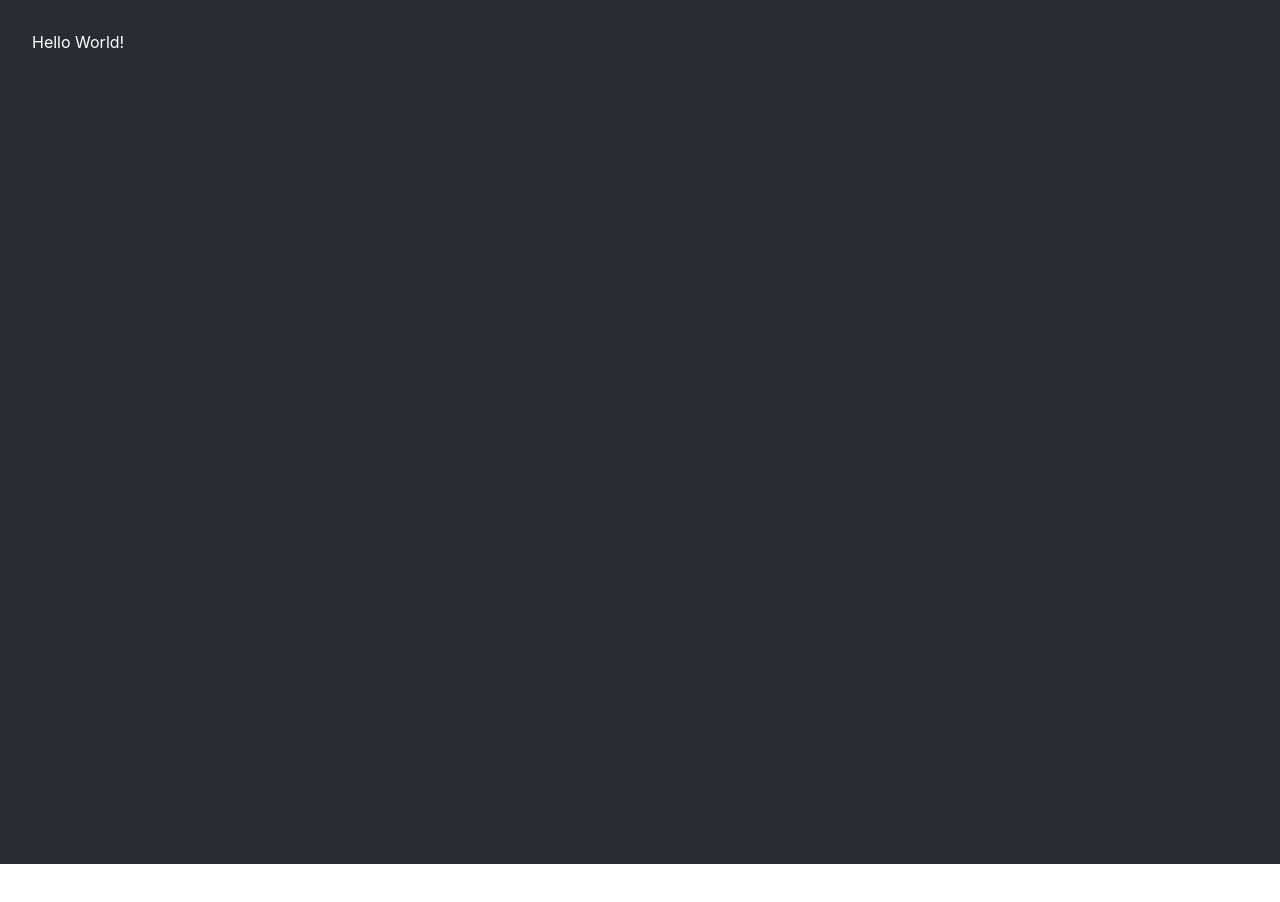
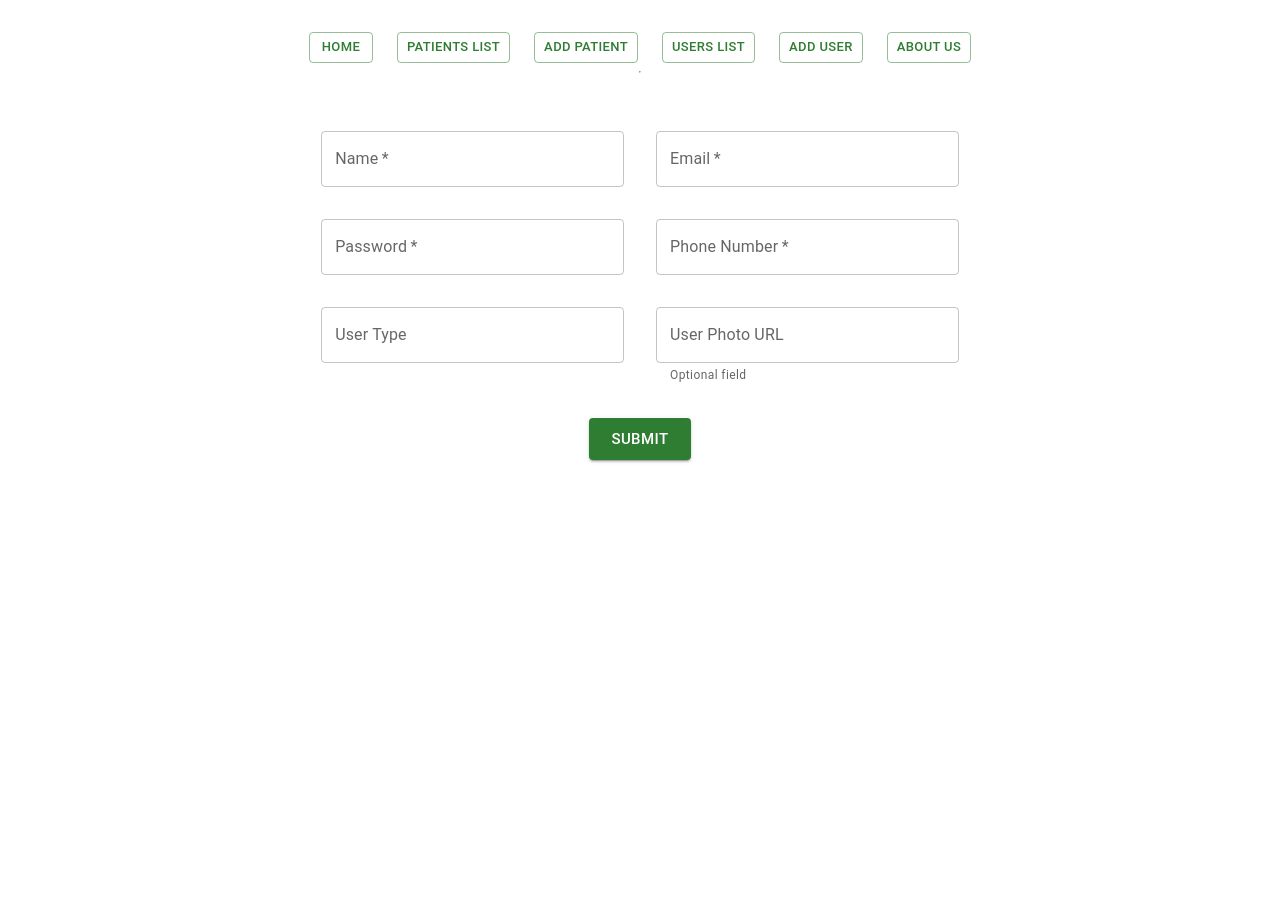
Before and after one commit to Sh0aib-Ja0allah/Senior-II, a React (Create React App) app: page /add-user in a window 1280 px wide. Shown: the top 902 px of the page. Before the commit the page ends 864 px from the top, so only its background shows below. Built offline with nearby package versions, Linux system fonts and the light colour scheme.

Commit message:
Users Features and other project details

```diff
--- a/package.json
+++ b/package.json
@@ -10,6 +10,7 @@
     "@testing-library/jest-dom": "^5.16.5",
     "@testing-library/react": "^13.4.0",
     "@testing-library/user-event": "^13.5.0",
+    "axios": "^1.4.0",
     "react": "^18.2.0",
     "react-dom": "^18.2.0",
     "react-router-dom": "^6.14.1",
--- a/public/index.html
+++ b/public/index.html
@@ -24,7 +24,7 @@
       work correctly both with client-side routing and a non-root public URL.
       Learn how to configure a non-root public URL by running `npm run build`.
     -->
-    <title>React App</title>
+    <title>Senior 2 App</title>
   </head>
   <body>
     <noscript>You need to enable JavaScript to run this app.</noscript>
--- a/src/App.css
+++ b/src/App.css
@@ -7,6 +7,6 @@
   width: 95%;
   padding: 2.5%;
   min-height: 100vh;
-  background-color: #282c34;
-  color: white;
+  /* background-color: #282c34;
+  color: white; */
 }
--- a/src/App.js
+++ b/src/App.js
@@ -1,9 +1,28 @@
+import { Route, Routes } from "react-router-dom"
 import './App.css';
+import Home from "./Components/Home/Home.jsx";
+import About from "./Components/About/About.jsx";
+import Login from "./Components/Login/Login.jsx";
+import AddPatient from "./Components/Patients/AddPatient.jsx"
+import PatientsList from "./Components/Patients/PatientsList.jsx"
+import AddUser from "./Components/Users/AddUser.jsx"
+import UsersList from "./Components/Users/UsersList.jsx"
+import NavBar from "./Components/NavBar/NavBar.jsx"
 
 function App() {
   return (
     <div className="App">
-      Hello World!
+      <NavBar />
+      <hr/>
+      <Routes>
+        <Route path="/" element={<Home />}></Route>
+        <Route path="about" element={<About />} />
+        <Route path="login" element={<Login />} />
+        <Route path="add-patient" element={<AddPatient />} />
+        <Route path="patients-list" element={<PatientsList />} />
+        <Route path="add-user" element={<AddUser />} />
+        <Route path="users-list" element={<UsersList />} />
+      </Routes>
     </div>
   );
 }
@@ -18,3 +37,6 @@ export default App;
 
 // install Material UI Icons:
 // npm install @mui/icons-material @mui/material @emotion/styled @emotion/react
+
+// install axios package:
+// npm i axios
--- a/src/Components/NavBar/NavBar.jsx
+++ b/src/Components/NavBar/NavBar.jsx
@@ -1,8 +1,16 @@
+import { Button, Stack } from '@mui/material'
 import React from 'react'
 
 function NavBar() {
   return (
-    <div>NavBar</div>
+    <Stack direction='row' spacing={3} sx={{justifyContent: 'center'}} >
+      <Button variant="outlined" size="small" color='success' href='/' >Home</Button>
+      <Button variant="outlined" size="small" color='success' href='patients-list' >Patients List</Button>
+      <Button variant="outlined" size="small" color='success' href='add-patient' >Add Patient</Button>
+      <Button variant="outlined" size="small" color='success' href='users-list' >Users List</Button>
+      <Button variant="outlined" size="small" color='success' href='add-user' >Add User</Button>
+      <Button variant="outlined" size="small" color='success' href='about' >About Us</Button>
+    </Stack>
   )
 }
 
--- a/src/Components/Users/AddUser.jsx
+++ b/src/Components/Users/AddUser.jsx
@@ -1,8 +1,87 @@
-import React from 'react'
+import { Autocomplete, Button, Stack, TextField } from '@mui/material'
+import React, { useState } from 'react'
+
+//axios is used to fetch and post api data.
+import axios from 'axios'
+// axios headers for api calling.
+axios.defaults.headers.common['Accept'] = 'application/json'
+// axios.defaults.headers.common['Origin'] = 'http://localhost:3000'
 
 function AddUser() {
+
+  const [name, setName] = useState('')
+  const [email, setEmail] = useState('')
+  const [password, setPassword] = useState('')
+  const [phone, setPhone] = useState('')
+  const [userType, setUserType] = useState('')
+  const [photo, setPhoto] = useState('')
+
+  const handleSubmit = (e) => {
+    const data = {
+      "name" : name,
+      "email" : email,
+      "password" : password,
+      "phone" : phone,
+      "userType" : userType,
+      "photo" : photo,
+    }
+    e.preventDefault()
+      axios
+      .post('https://localhost:7062/api/User', data, {
+        headers: {
+          'Accept': 'application/json',
+          // 'Access-Control-Allow-Origin': 'http://localhost:3000'
+        }
+      })
+      .then((res) => {
+        axios.get('https://localhost:7062/api/User')
+        console.log(res.data)
+        // Reset the state variables to empty strings after submit.
+        setName('')
+        setEmail('')
+        setPassword('')
+        setPhone('')
+        setUserType('')
+        setPhoto('')
+      })
+      .catch((err) => {
+          console.log(err.message)
+      })
+ } // end handleSubmit function.
+
   return (
-    <div>AddUser</div>
+    <form action="" onSubmit={handleSubmit}>
+      <Stack
+      direction='column'
+        sx={{
+          marginTop: '50px',
+          // justifyContent: 'center',
+          alignItems: 'center',
+          height: '100vh',
+        }}
+        spacing={4}
+      >
+        <Stack direction='row' spacing={4} >
+          <TextField value={name} onChange={(e) => setName(e.target.value)} label='Name' required size='medium' sx={{width: '30ch'}} variant='outlined' color='success' type='text'  />
+          <TextField value={email} onChange={(e) => setEmail(e.target.value)} label='Email' required size='medium' sx={{width: '30ch'}} variant='outlined' color='success' type='email'   />
+        </Stack>
+        <Stack direction='row' spacing={4} >
+          <TextField value={password} onChange={(e) => setPassword(e.target.value)} label='Password' required size='medium' sx={{width: '30ch'}} variant='outlined' color='success' type='text'   />
+          <TextField value={phone} onChange={(e) => setPhone(e.target.value)} label='Phone Number' required size='medium' sx={{width: '30ch'}} variant='outlined' color='success' type='text'   />
+        </Stack>
+        <Stack direction='row' spacing={4} >
+          <TextField onChange={(e) => setUserType(e.target.value)} value={userType} label='User Type' size='medium' sx={{width: '30ch'}} variant='outlined' color='success' type='text'   />
+          <TextField onChange={(e) => setPhoto(e.target.value)} value={photo} label='User Photo URL' helperText= 'Optional field' size='medium' sx={{width: '30ch'}} variant='outlined' color='success' type='text'   />
+        </Stack>
+        <Stack direction='row' spacing={4}>
+        <Button
+          type='submit' color='success' variant='contained' size='large'
+          sx={{my: '15px'}}>
+            Submit
+          </Button>
+        </Stack>
+      </Stack>
+    </form>
   )
 }
 
--- a/src/Components/Users/UsersList.jsx
+++ b/src/Components/Users/UsersList.jsx
@@ -1,9 +1,94 @@
-import React from 'react'
+import { Accordion, AccordionDetails, AccordionSummary, Avatar, List, ListItem, ListItemAvatar, ListItemText, Stack, Typography } from '@mui/material'
+import axios from 'axios'
+import React, { useEffect, useState } from 'react'
+import ExpandMoreIcon from '@mui/icons-material/ExpandMore'
+import ImageIcon from '@mui/icons-material/Image'
+import WorkIcon from '@mui/icons-material/Work'
+import BeachAccessIcon from '@mui/icons-material/BeachAccess'
+
+// My API getting data link:
+// axios.get('https://localhost:7030/api/User')
 
 function UsersList() {
+
+  const [users, setUsers] = useState([])
+  const [expanded, setExpanded] = useState(false);
+
+  // when the component mount useEffect() hook.
+  useEffect(() => {
+    axios.get('https://localhost:7030/api/User')
+    .then(response => {
+      console.log(response.data)
+      setUsers(response.data)
+    })
+    .catch(error => {
+      console.error(error)
+    })
+  })
+
+  const handleChange = (panel) => (event, isExpanded) => {
+    setExpanded(isExpanded ? panel : false);
+  }
+
   return (
-    <div>UsersList</div>
+    <Stack direction='column' spacing={2}>
+      <Accordion elevation={10} expanded={expanded === 'panel1'} onChange={handleChange('panel1')}>
+        <AccordionSummary
+          expandIcon={<ExpandMoreIcon />}
+          aria-controls="panel1bh-content"
+          id="panel1bh-header"
+        >
+          <Typography sx={{ width: '33%', flexShrink: 0 }}>Name: user.name</Typography>
+        </AccordionSummary>
+        <AccordionDetails>
+          <Stack direction='row' spacing={3} width='50%'>
+            <img
+            src="https://th.bing.com/th/id/R.1cbb98eb48f3c79a6eb8a8dbaa659147?rik=kCSsvCtt7aqdoQ&pid=ImgRaw&r=0"
+            alt="Accordion Image"
+            style={{ marginRight: '1rem', width: '50%', borderRadius: '50px', height: '100%'}}
+            />
+            <Stack direction='row' width='50%'>
+              <List sx={{ width: '100%', maxWidth: 360, bgcolor: 'background.paper' }}>
+                <ListItem>
+                  <ListItemAvatar>
+                    <Avatar>
+                      <ImageIcon />
+                    </Avatar>
+                  </ListItemAvatar>
+                  <ListItemText primary="Photos" secondary="Jan 9, 2014" />
+                </ListItem>
+                <ListItem>
+                  <ListItemAvatar>
+                    <Avatar>
+                      <WorkIcon />
+                    </Avatar>
+                  </ListItemAvatar>
+                  <ListItemText primary="Work" secondary="Jan 7, 2014" />
+                </ListItem>
+                <ListItem>
+                  <ListItemAvatar>
+                    <Avatar>
+                      <BeachAccessIcon />
+                    </Avatar>
+                  </ListItemAvatar>
+                  <ListItemText primary="Vacation" secondary="July 20, 2014" />
+                </ListItem>
+              </List>
+            </Stack>
+          </Stack>
+        </AccordionDetails>
+      </Accordion>
+    </Stack>
   )
 }
 
 export default UsersList
+
+/*
+ // Material UI Dialog methods:
+  const handleClickOpenDelete = (id) => {
+    setOpenDelete(true)
+    axios.delete(`https://localhost:7030/api/User/${id}`)
+    axios.get('https://localhost:7030/api/User')
+  }
+*/
--- a/src/index.js
+++ b/src/index.js
@@ -3,11 +3,14 @@ import ReactDOM from 'react-dom/client';
 import './index.css';
 import App from './App';
 import reportWebVitals from './reportWebVitals';
+import { BrowserRouter } from 'react-router-dom';
 
 const root = ReactDOM.createRoot(document.getElementById('root'));
 root.render(
   <React.StrictMode>
-    <App />
+    <BrowserRouter>
+      <App />
+    </BrowserRouter>
   </React.StrictMode>
 );
 
```
Also changed, not shown: src/Components/Settings/Settings.jsx (deleted, +0 -9 lines), public/manifest.json, src/Components/assets/logo.png (added), 1 other file (tests, documents, lock files or other folders).
